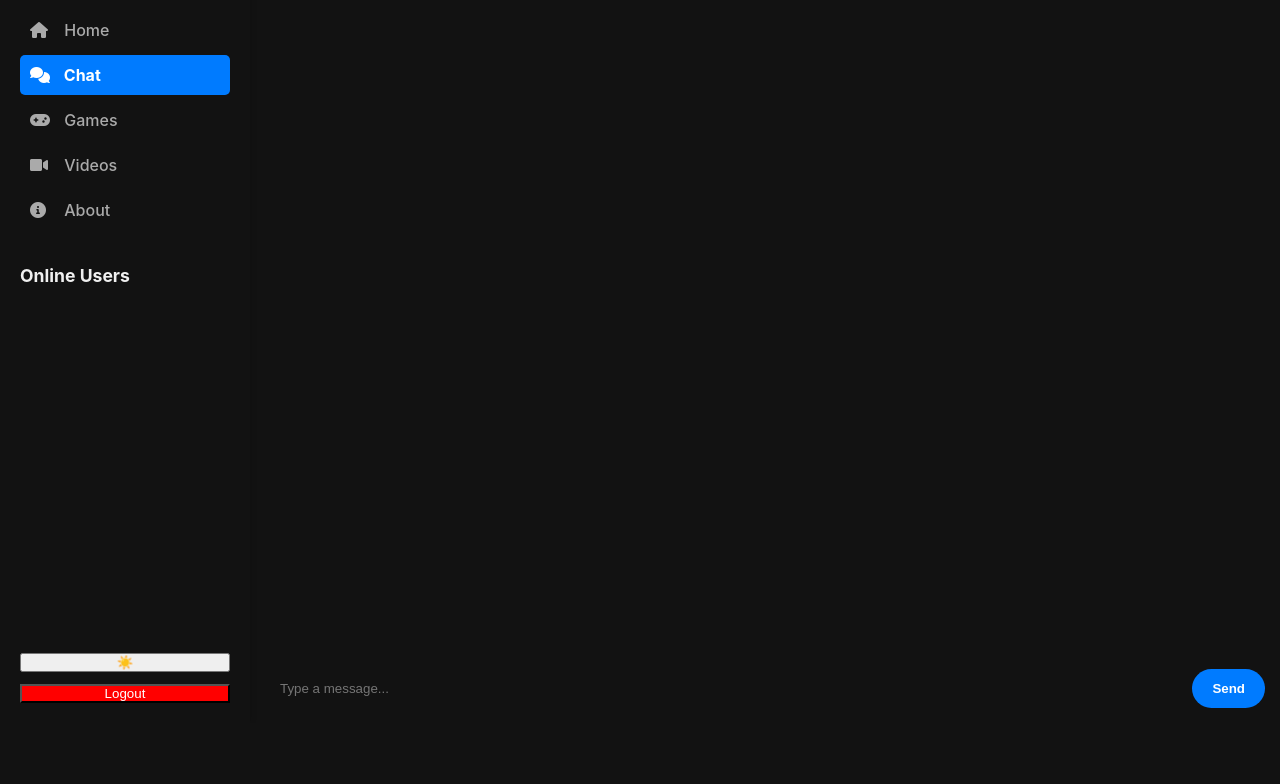
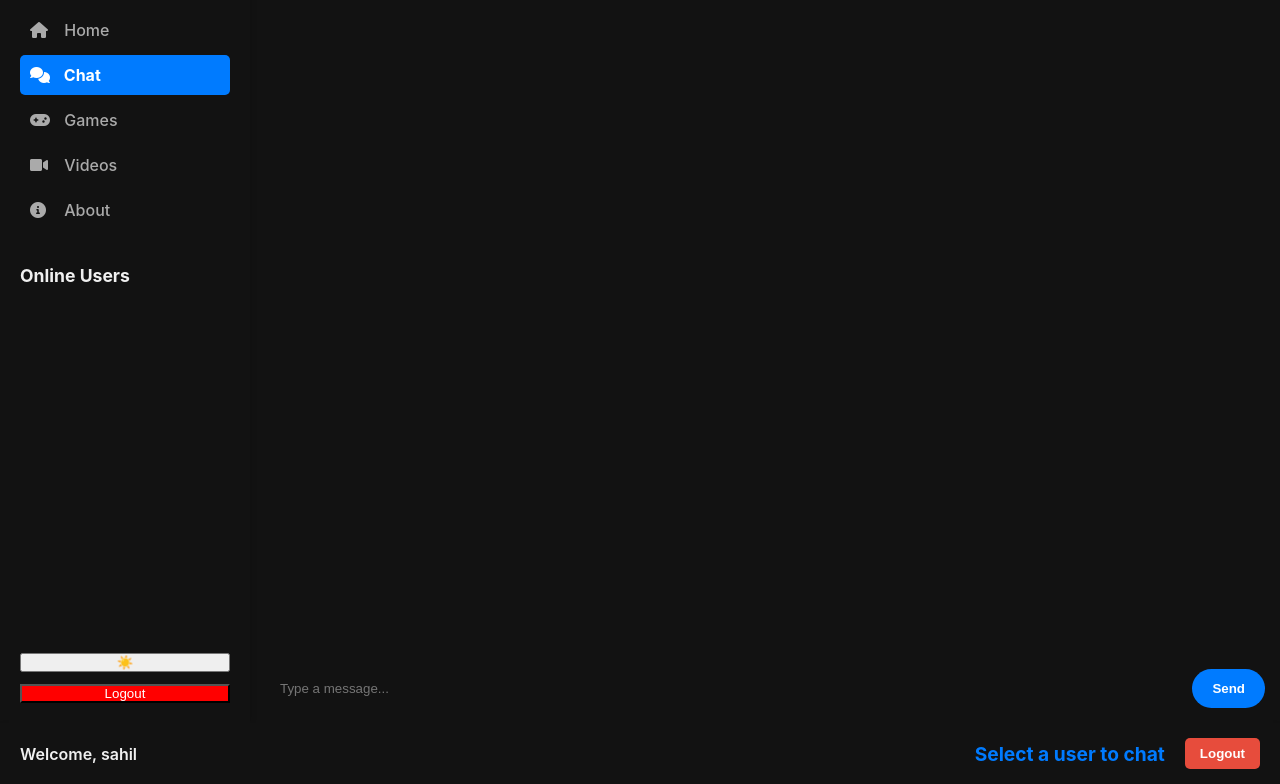
Before and after one commit to sahilbaghel147-design/chat-app, a website: page public/chat.html in a window 1280 px wide. Shown: the part 77-861 px from the top of the page. Before the commit the page ends 800 px from the top, so only its background shows below. Drawn offline with nearby package versions, Linux system fonts and the light colour scheme; no server answers; sample sign-in values are in the browser's storage.

Commit message:
Update chat.html

```diff
--- a/public/chat.html
+++ b/public/chat.html
@@ -76,6 +76,16 @@
             </div>
         </div>
     </div>
+<div id="chat-header">
+    <div style="display: flex; align-items: center; gap: 15px;">
+        <span id="welcome-message" style="font-weight: 600;">Welcome, sahil</span>
+    </div>
+    <div style="display: flex; align-items: center; gap: 10px;">
+        <span id="current-receiver" style="margin-right: 10px;">Select a user to chat</span>
+        <button onclick="logout()" style="background-color: #e74c3c; color: white; border: none; padding: 8px 15px; border-radius: 5px; font-weight: bold;">Logout</button>
+    </div>
+</div>
+
 
 
     <script src="/socket.io/socket.io.js"></script>
```
